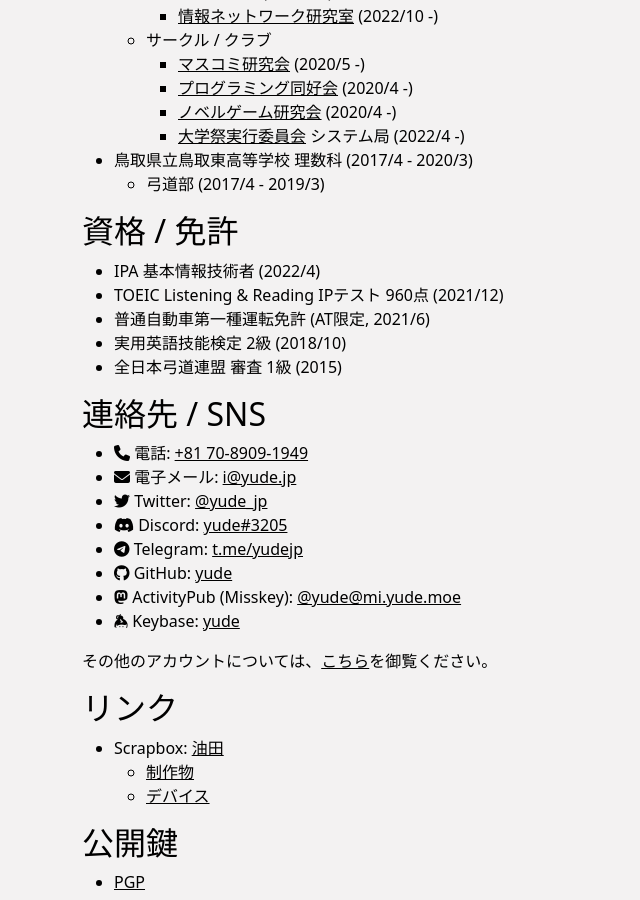
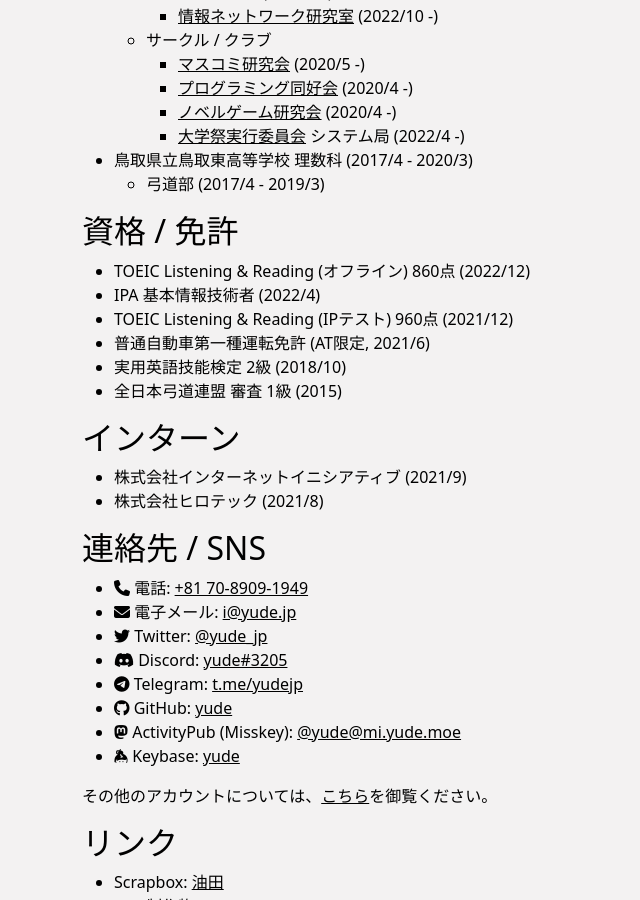
Before and after one commit to yudejp/yude.jp_v3, a Jekyll site: the page built from _pages/profile.md, in a window 1280 px wide and 900 px high, scrolled down 956 px. Shown: the whole window, without its empty margins (0-640 px from the left). Built offline with Jekyll 4.4.1, drawn with Linux system fonts in a browser that asks for light colours; nearby versions of some CDN libraries.

Commit message:
Update profile

```diff
--- a/_pages/profile.md
+++ b/_pages/profile.md
@@ -45,11 +45,16 @@
     * 弓道部 (2017/4 - 2019/3)
 
 ## 資格 / 免許
+* TOEIC Listening & Reading (オフライン) 860点 (2022/12)
 * IPA 基本情報技術者 (2022/4)
-* TOEIC Listening & Reading IPテスト 960点 (2021/12)
+* TOEIC Listening & Reading (IPテスト) 960点 (2021/12)
 * 普通自動車第一種運転免許 (AT限定, 2021/6)
 * 実用英語技能検定 2級 (2018/10)
 * 全日本弓道連盟 審査 1級 (2015)
+
+## インターン
+* 株式会社インターネットイニシアティブ (2021/9)
+* 株式会社ヒロテック (2021/8)
 
 
 ## 連絡先 / SNS
```
